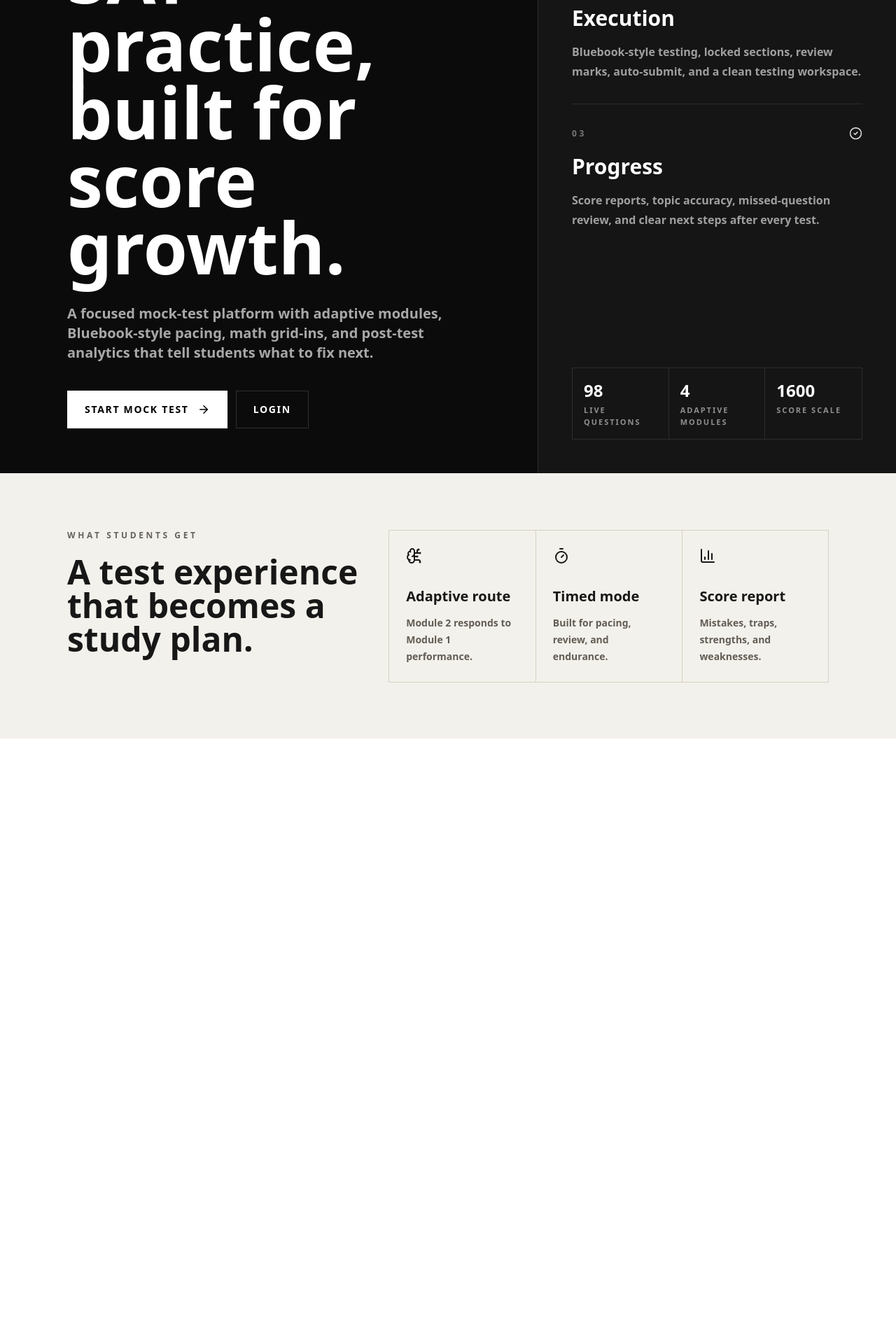
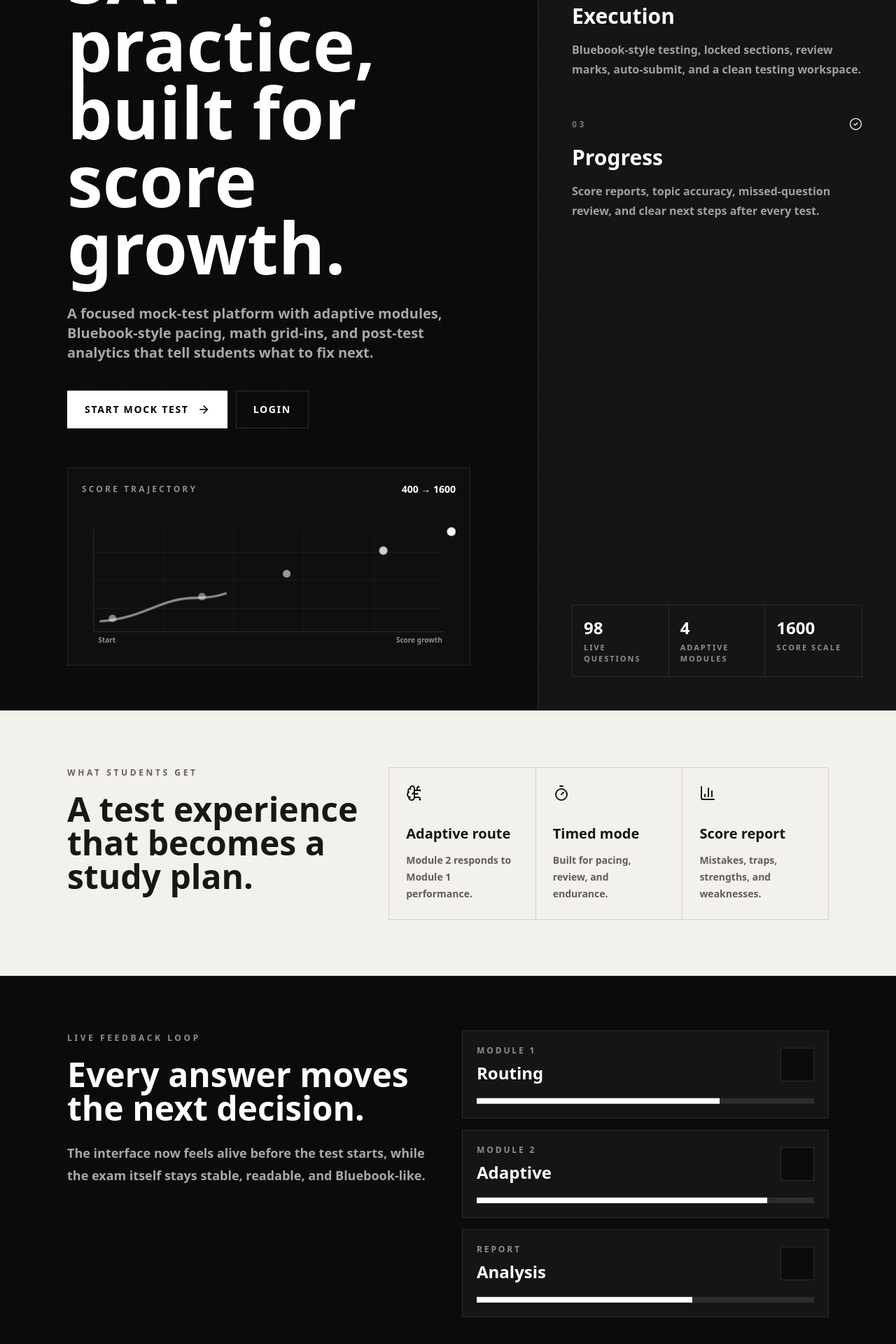
Before and after one commit to batyrovbahrom96-svg/SAT1600.uz, a Next.js app in the folder frontend/: page / in a window 1280 px wide. Shown: the part 360-2280 px from the top of the page at 70% size. Before the commit the page ends 1415 px from the top, so only its background shows below. Built offline with nearby package versions, Linux system fonts and the light colour scheme.

Commit message:
Add animated homepage graphics

```diff
--- a/frontend/app/globals.css
+++ b/frontend/app/globals.css
@@ -53,6 +53,127 @@ button, input {
   margin: 0 auto;
 }
 
+.motion-grid {
+  background-image:
+    linear-gradient(rgba(255, 255, 255, 0.06) 1px, transparent 1px),
+    linear-gradient(90deg, rgba(255, 255, 255, 0.06) 1px, transparent 1px);
+  background-size: 56px 56px;
+  animation: grid-drift 24s linear infinite;
+}
+
+.score-line {
+  stroke-dasharray: 760;
+  stroke-dashoffset: 760;
+  animation: score-line-draw 5s ease-in-out infinite;
+}
+
+.score-dot {
+  animation: score-dot-pulse 2.8s ease-in-out infinite;
+  transform-origin: center;
+}
+
+.score-dot:nth-of-type(2) {
+  animation-delay: 0.35s;
+}
+
+.score-dot:nth-of-type(3) {
+  animation-delay: 0.7s;
+}
+
+.score-dot:nth-of-type(4) {
+  animation-delay: 1.05s;
+}
+
+.score-dot:nth-of-type(5) {
+  animation-delay: 1.4s;
+}
+
+.floating-panel {
+  animation: floating-panel 7s ease-in-out infinite;
+}
+
+.floating-panel-delayed {
+  animation: floating-panel 7s ease-in-out infinite;
+  animation-delay: 1.8s;
+}
+
+.scan-line {
+  animation: scan-line 4.8s ease-in-out infinite;
+}
+
+@keyframes grid-drift {
+  0% {
+    background-position: 0 0, 0 0;
+  }
+  100% {
+    background-position: 56px 56px, 56px 56px;
+  }
+}
+
+@keyframes score-line-draw {
+  0% {
+    stroke-dashoffset: 760;
+    opacity: 0.35;
+  }
+  45%,
+  75% {
+    stroke-dashoffset: 0;
+    opacity: 1;
+  }
+  100% {
+    stroke-dashoffset: -760;
+    opacity: 0.35;
+  }
+}
+
+@keyframes score-dot-pulse {
+  0%,
+  100% {
+    opacity: 0.45;
+    transform: scale(0.92);
+  }
+  50% {
+    opacity: 1;
+    transform: scale(1.08);
+  }
+}
+
+@keyframes floating-panel {
+  0%,
+  100% {
+    transform: translateY(0);
+  }
+  50% {
+    transform: translateY(-14px);
+  }
+}
+
+@keyframes scan-line {
+  0%,
+  100% {
+    transform: translateY(0);
+    opacity: 0.2;
+  }
+  45%,
+  55% {
+    opacity: 0.9;
+  }
+  50% {
+    transform: translateY(184px);
+  }
+}
+
+@media (prefers-reduced-motion: reduce) {
+  .motion-grid,
+  .score-line,
+  .score-dot,
+  .floating-panel,
+  .floating-panel-delayed,
+  .scan-line {
+    animation: none;
+  }
+}
+
 @media (max-width: 768px) {
   .question-center,
   .answer-option {
--- a/frontend/app/page.tsx
+++ b/frontend/app/page.tsx
@@ -27,7 +27,7 @@ const metrics = [
 
 export default function Home() {
   return (
-    <main className="min-h-screen bg-[#0b0b0b] text-[#d8d8d8]">
+    <main className="min-h-screen overflow-hidden bg-[#0b0b0b] text-[#d8d8d8]">
       <header className="mx-auto flex max-w-[1440px] items-center justify-between border-b border-white/10 px-6 py-5 md:px-10">
         <Link href="/" className="text-lg font-black tracking-tight text-white">
           SAT1600.uz
@@ -38,8 +38,10 @@ export default function Home() {
         </nav>
       </header>
 
-      <section className="mx-auto grid min-h-[calc(100vh-73px)] max-w-[1440px] lg:grid-cols-[60%_40%]">
-        <div className="flex flex-col justify-center px-6 py-16 md:px-10 lg:px-16 xl:px-24">
+      <section className="relative mx-auto grid min-h-[calc(100vh-73px)] max-w-[1440px] lg:grid-cols-[60%_40%]">
+        <div className="motion-grid pointer-events-none absolute inset-0 opacity-40" aria-hidden="true" />
+
+        <div className="relative flex flex-col justify-center px-6 py-16 md:px-10 lg:px-16 xl:px-24">
           <p className="mb-8 text-xs font-black uppercase tracking-[0.36em] text-[#8f8f8f]">
             Digital SAT platform for Uzbekistan
           </p>
@@ -63,13 +65,22 @@ export default function Home() {
               Login
             </Link>
           </div>
+
+          <div className="mt-14 max-w-2xl border border-white/10 bg-[#101010]/90 p-5">
+            <div className="mb-5 flex items-center justify-between gap-4">
+              <p className="text-xs font-black uppercase tracking-[0.26em] text-[#8f8f8f]">Score trajectory</p>
+              <span className="text-sm font-black text-white">400 → 1600</span>
+            </div>
+            <ScoreMotionGraphic />
+          </div>
         </div>
 
-        <div className="border-l border-white/10 bg-[#151515] px-6 py-12 md:px-10 lg:px-12">
+        <div className="relative border-l border-white/10 bg-[#151515] px-6 py-12 md:px-10 lg:px-12">
+          <div className="pointer-events-none absolute inset-x-0 top-0 h-px bg-white/40 scan-line" aria-hidden="true" />
           <div className="flex h-full flex-col justify-between gap-12">
             <div className="space-y-0">
-              {principles.map((item) => (
-                <section className="border-b border-white/10 py-8 first:pt-0 last:border-b-0" key={item.title}>
+              {principles.map((item, index) => (
+                <section className={`${index === 1 ? "floating-panel" : index === 2 ? "floating-panel-delayed" : ""} border-b border-white/10 bg-[#151515] py-8 first:pt-0 last:border-b-0`} key={item.title}>
                   <div className="mb-5 flex items-center justify-between gap-6">
                     <span className="text-xs font-black uppercase tracking-[0.3em] text-[#777777]">{item.label}</span>
                     <CheckCircle2 className="text-[#d8d8d8]" size={19} />
@@ -105,7 +116,79 @@ export default function Home() {
           </div>
         </div>
       </section>
+
+      <section className="border-t border-white/10 bg-[#0b0b0b] text-white">
+        <div className="mx-auto grid max-w-[1440px] gap-10 px-6 py-20 md:px-10 lg:grid-cols-[1fr_1fr] lg:px-16 xl:px-24">
+          <div>
+            <p className="text-xs font-black uppercase tracking-[0.3em] text-[#8f8f8f]">Live feedback loop</p>
+            <h2 className="mt-5 text-4xl font-black leading-tight md:text-5xl">Every answer moves the next decision.</h2>
+            <p className="mt-6 max-w-xl text-lg font-semibold leading-8 text-[#a8a8a8]">
+              The interface now feels alive before the test starts, while the exam itself stays stable, readable, and Bluebook-like.
+            </p>
+          </div>
+          <div className="grid gap-4">
+            <MotionModule label="Module 1" value="Routing" width="72%" />
+            <MotionModule label="Module 2" value="Adaptive" width="86%" />
+            <MotionModule label="Report" value="Analysis" width="64%" />
+          </div>
+        </div>
+      </section>
     </main>
+  );
+}
+
+function ScoreMotionGraphic() {
+  return (
+    <svg className="h-auto w-full" viewBox="0 0 640 240" role="img" aria-label="Animated score growth chart">
+      <line x1="20" y1="208" x2="620" y2="208" stroke="rgba(255,255,255,0.16)" />
+      <line x1="20" y1="32" x2="20" y2="208" stroke="rgba(255,255,255,0.16)" />
+      {[72, 120, 168].map((y) => (
+        <line key={y} x1="20" y1={y} x2="620" y2={y} stroke="rgba(255,255,255,0.07)" />
+      ))}
+      {[140, 260, 380, 500].map((x) => (
+        <line key={x} x1={x} y1="32" x2={x} y2="208" stroke="rgba(255,255,255,0.07)" />
+      ))}
+      <path
+        className="score-line"
+        d="M32 190 C110 184 132 150 196 150 C272 150 286 108 352 108 C424 108 440 70 512 70 C562 70 590 48 612 42"
+        fill="none"
+        stroke="white"
+        strokeLinecap="round"
+        strokeWidth="4"
+      />
+      <circle className="score-dot" cx="32" cy="190" r="7" fill="white" />
+      <circle className="score-dot" cx="196" cy="150" r="7" fill="white" />
+      <circle className="score-dot" cx="352" cy="108" r="7" fill="white" />
+      <circle className="score-dot" cx="512" cy="70" r="7" fill="white" />
+      <circle className="score-dot" cx="612" cy="42" r="7" fill="white" />
+      <text x="28" y="226" fill="#8f8f8f" fontSize="12" fontWeight="700">Start</text>
+      <text x="538" y="226" fill="#8f8f8f" fontSize="12" fontWeight="700">Score growth</text>
+    </svg>
+  );
+}
+
+function MotionModule({
+  label,
+  value,
+  width
+}: {
+  label: string;
+  value: string;
+  width: string;
+}) {
+  return (
+    <article className="floating-panel border border-white/10 bg-[#151515] p-5">
+      <div className="flex items-center justify-between gap-4">
+        <div>
+          <p className="text-xs font-black uppercase tracking-[0.24em] text-[#8f8f8f]">{label}</p>
+          <h3 className="mt-2 text-2xl font-black">{value}</h3>
+        </div>
+        <div className="h-12 w-12 border border-white/15 bg-[#0b0b0b]" />
+      </div>
+      <div className="mt-5 h-2 bg-white/10">
+        <div className="h-full bg-white transition-all duration-200 ease-in-out" style={{ width }} />
+      </div>
+    </article>
   );
 }
 
```
